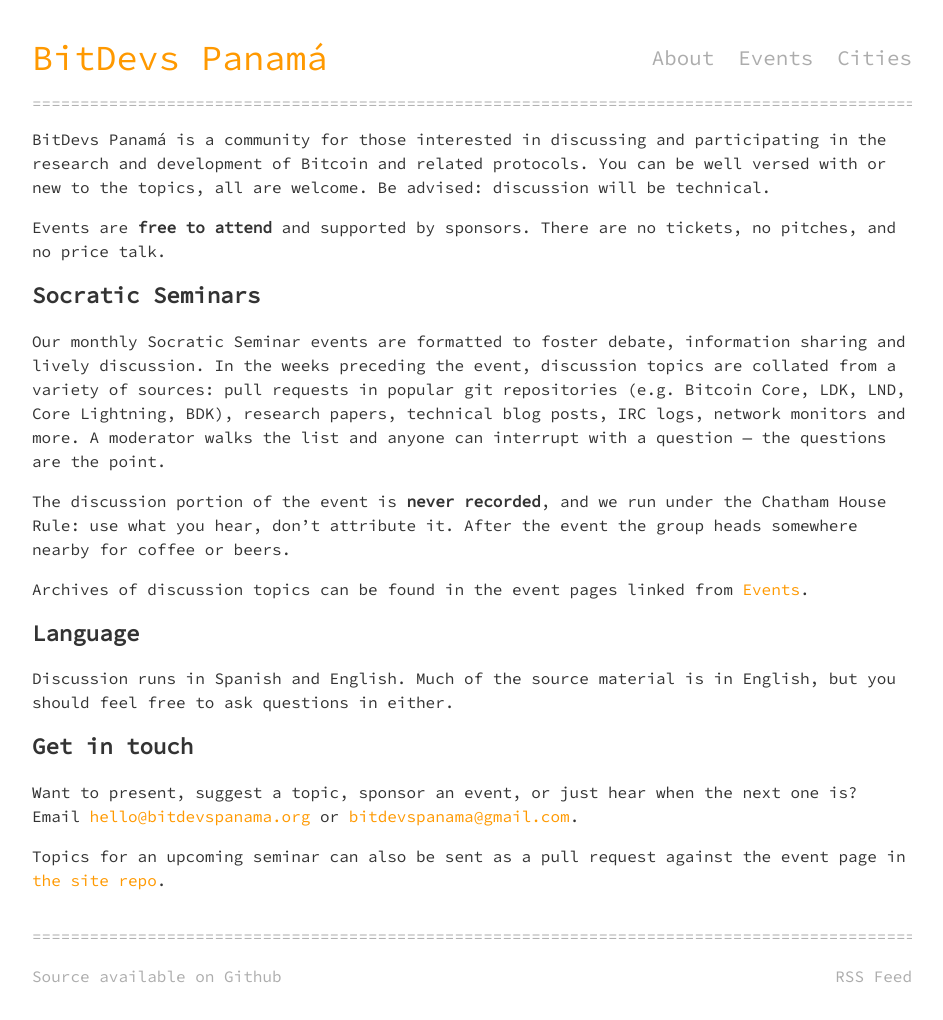
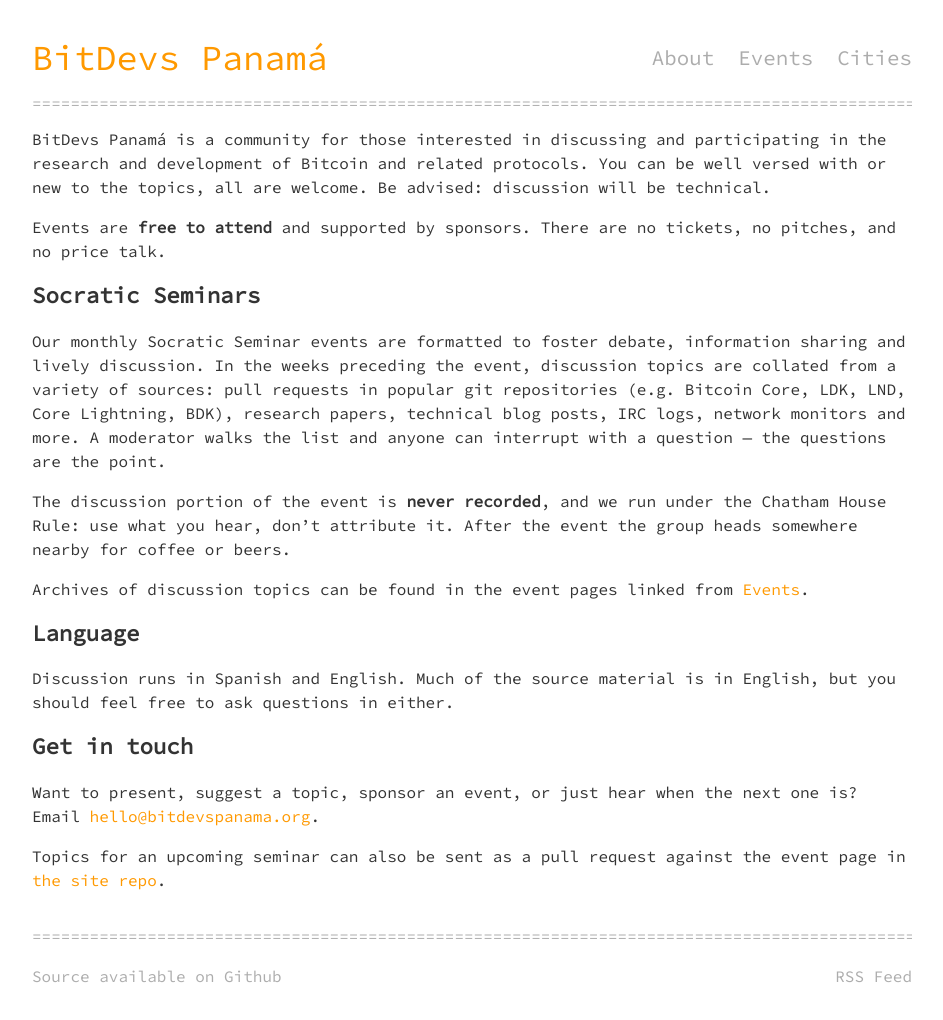
Before and after one commit to BitDevsPanama/bitdevspanama.github.io, a Jekyll site: the page built from about.md, in a window 1280 px wide. Shown: the whole page, without its empty margins (168-1111 px from the left). Built offline with Jekyll 4.4.1, drawn with Linux system fonts in a browser that asks for light colours.

Commit message:
Update about

```diff
--- a/about.md
+++ b/about.md
@@ -36,7 +36,7 @@ English, but you should feel free to ask questions in either.
 ### Get in touch
 
 Want to present, suggest a topic, sponsor an event, or just hear when the next
-one is? Email <hello@bitdevspanama.org> or <bitdevspanama@gmail.com>.
+one is? Email <hello@bitdevspanama.org>.
 
 Topics for an upcoming seminar can also be sent as a pull request against the
 event page in [the site repo](https://github.com/BitDevsPanama/bitdevspanama.github.io).
```
